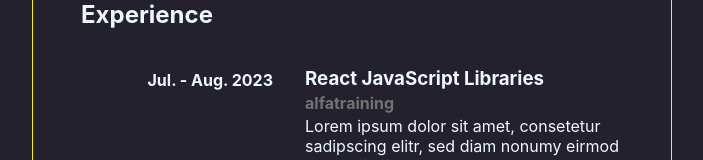
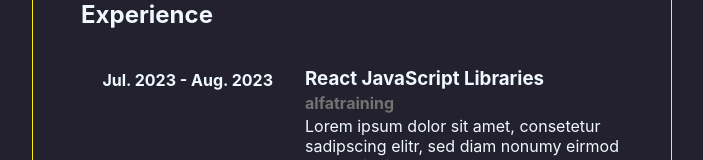
Before and after one commit to pablo-lodes/pl-portfolio, a React (Create React App) app: page /experience in a window 1280 px wide. Shown: the part 375-535 px from the top of the page, without its empty margins (288-991 px from the left). Built offline with nearby package versions, Linux system fonts and the light colour scheme.

Commit message:
Minor date adjustment

```diff
--- a/src/pages/Experience.js
+++ b/src/pages/Experience.js
@@ -5,7 +5,7 @@ export default function Experience() {
     const experienceStations = [
         {
             id: 0,
-            duration: "Jul. - Aug. 2023",
+            duration: "Jul. 2023 - Aug. 2023",
             title: "React JavaScript Libraries",
             subtitle: "alfatraining",
             description: "Lorem ipsum dolor sit amet, consetetur sadipscing elitr, sed diam nonumy eirmod tempor invidunt ut labore et dolore magna aliquyam erat, sed diam voluptua."
```
